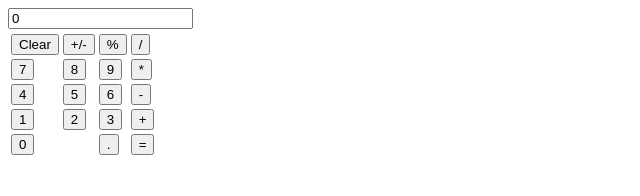
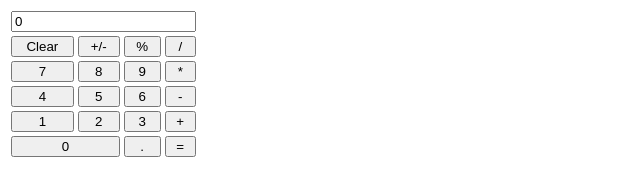
Before and after one commit to meet-projects/y2s18-calc2, a plain HTML site: page lab-files/index.html in a window 1280 px wide. Shown: the whole page, without its empty margins (0-640 px from the left). Drawn offline with Linux system fonts and the light colour scheme.

Commit message:
Finish calculator template

```diff
--- a/lab-files/index.html
+++ b/lab-files/index.html
@@ -3,52 +3,54 @@
 
 <head>
     <title>Calculator</title>
-    <!-- A -->
+    <link rel="stylesheet" href="./css/calc.css" />
 </head>
 
 <body>
+    <div class="container">
         <table>
             <tr>
-            <input type="text" readonly value="0">
+                <td colspan="4"><input id="result" type="text" readonly value="0" maxlength="12"></td>
             </tr>
 
             <tr>
-            <td><button>Clear</button></td>
-            <td><button>+/-</button></td>
-            <td><button>%</button></td>
-            <td><button>/</button></td>
+                <td><button id="btn-clr" class="light-btn">Clear</button></td>
+                <td><button id="btn-neg" class="light-btn">+/-</button></td>
+                <td><button id="btn-mod" class="op-btn">%</button></td>
+                <td><button id="btn-div" class="op-btn">/</button></td>
             </tr>
 
             <tr>
-            <td><button>7</button></td>
-            <td><button>8</button></td>
-            <td><button>9</button></td>
-            <td><button>*</button></td>
+                <td><button id="btn-7">7</button></td>
+                <td><button id="btn-8">8</button></td>
+                <td><button id="btn-9">9</button></td>
+                <td><button id="btn-mul" class="op-btn">*</button></td>
             </tr>
 
             <tr>
-            <td><button>4</button></td>
-            <td><button>5</button></td>
-            <td><button>6</button></td>
-            <td><button>-</button></td>
+                <td><button id="btn-4">4</button></td>
+                <td><button id="btn-5">5</button></td>
+                <td><button id="btn-6">6</button></td>
+                <td><button id="btn-sub" class="op-btn">-</button></td>
             </tr>
 
             <tr>
-            <td><button>1</button></td>
-            <td><button>2</button></td>
-            <td><button>3</button></td>
-            <td><button>+</button></td>
+                <td><button id="btn-1">1</button></td>
+                <td><button id="btn-2">2</button></td>
+                <td><button id="btn-3">3</button></td>
+                <td><button id="btn-add" class="op-btn">+</button></td>
             </tr>
 
             <tr>
                 <!-- colspan lets us merge cells to get wider ones. -->
-            <td colspan="2"><button>0</button></td>
-            <td><button>.</button></td>
-            <td><button>=</button></td>
+                <td colspan="2"><button id="btn-0">0</button></td>
+                <td><button id="btn-decimal">.</button></td>
+                <td><button id="btn-compute" class="op-btn">=</button></td>
             </tr>
         </table>
+    </div>
 
-    <!-- B -->
+    <!-- TODO: Include calc.js here with a <script> tag. -->
 </body>
 
 </html>
```
Lines whose indentation alone changed are shown as unchanged.
